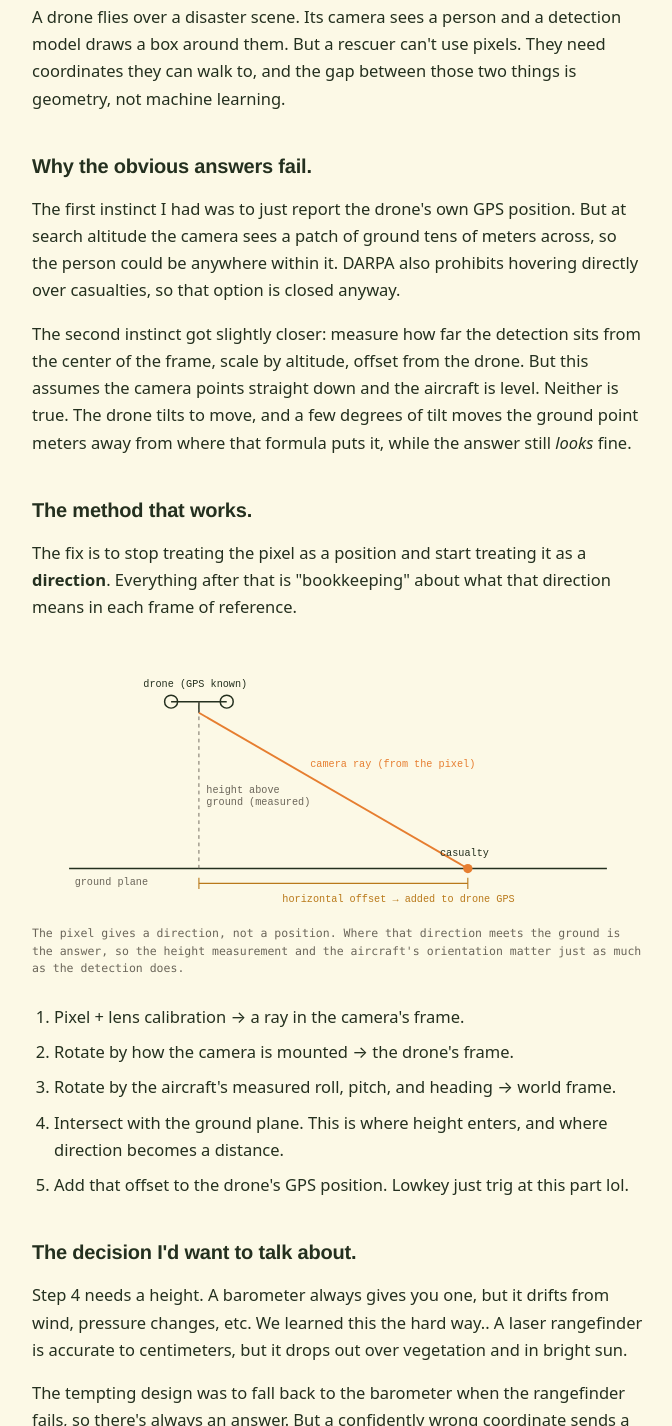
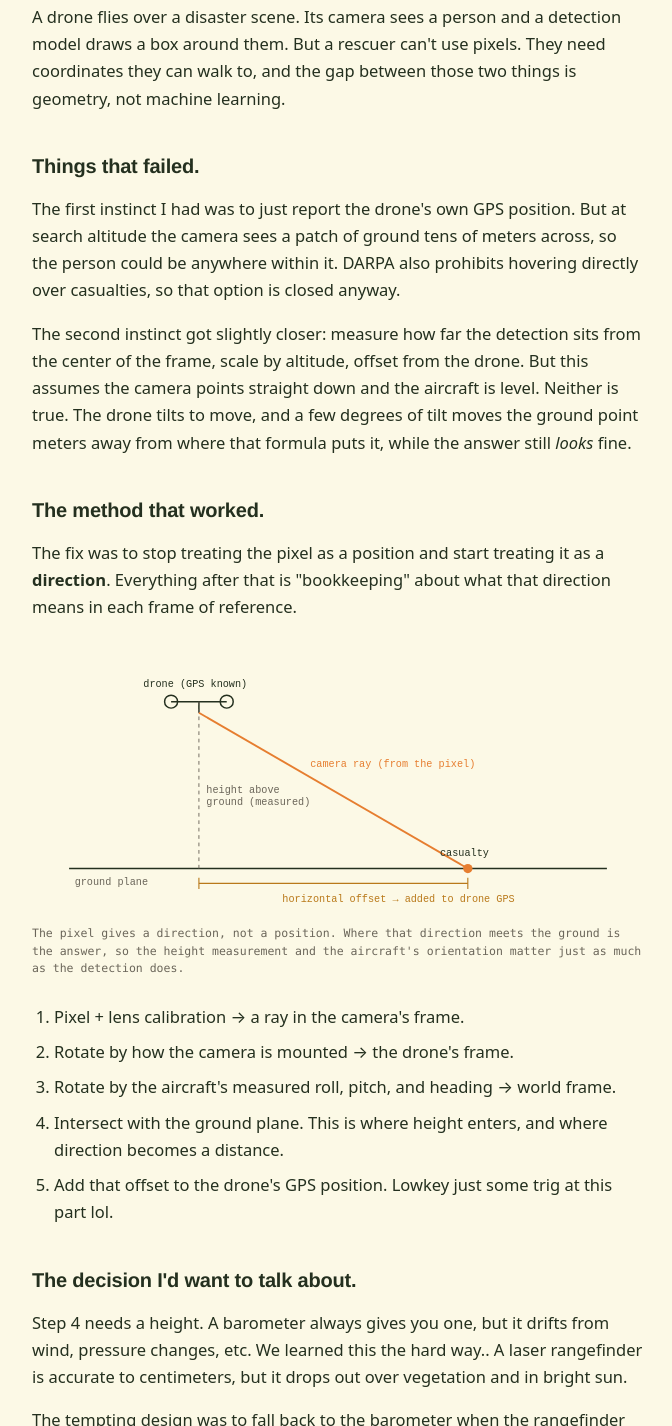
Before and after one commit to n7kataa/n7kataa.github.io, a plain HTML site: page writeup.html in a window 1280 px wide. Shown: the part 462-1888 px from the top of the page, without its empty margins (302-974 px from the left). Drawn offline with Linux system fonts and the light colour scheme.

Commit message:
edited writeup desc

```diff
--- a/writeup.html
+++ b/writeup.html
@@ -71,7 +71,7 @@
 draws a box around them. But a rescuer can't use pixels. They need coordinates they can
 walk to, and the gap between those two things is geometry, not machine learning.</p>
 
-<h2>Why the obvious answers fail.</h2>
+<h2>Things that failed.</h2>
 
 <p>The first instinct I had was to just report the drone's own GPS position. But at search
 altitude the camera sees a patch of ground tens of meters across, so the person could be
@@ -84,9 +84,9 @@ points straight down and the aircraft is level. Neither is true. The drone tilts
 move, and a few degrees of tilt moves the ground point meters away from where that
 formula puts it, while the answer still <em>looks</em> fine.</p>
 
-<h2>The method that works.</h2>
+<h2>The method that worked.</h2>
 
-<p>The fix is to stop treating the pixel as a position and start treating it as a
+<p>The fix was to stop treating the pixel as a position and start treating it as a
 <strong>direction</strong>. Everything after that is "bookkeeping" about what that direction
 means in each frame of reference.</p>
 
@@ -130,7 +130,7 @@ much as the detection does.</figcaption>
   <li>Rotate by the aircraft's measured roll, pitch, and heading &rarr; world frame.</li>
   <li>Intersect with the ground plane. This is where height enters, and where direction
       becomes a distance.</li>
-  <li>Add that offset to the drone's GPS position. Lowkey just trig at this part lol.</li>
+  <li>Add that offset to the drone's GPS position. Lowkey just some trig at this part lol.</li>
 </ol>
 
 <h2>The decision I'd want to talk about.</h2>
```
